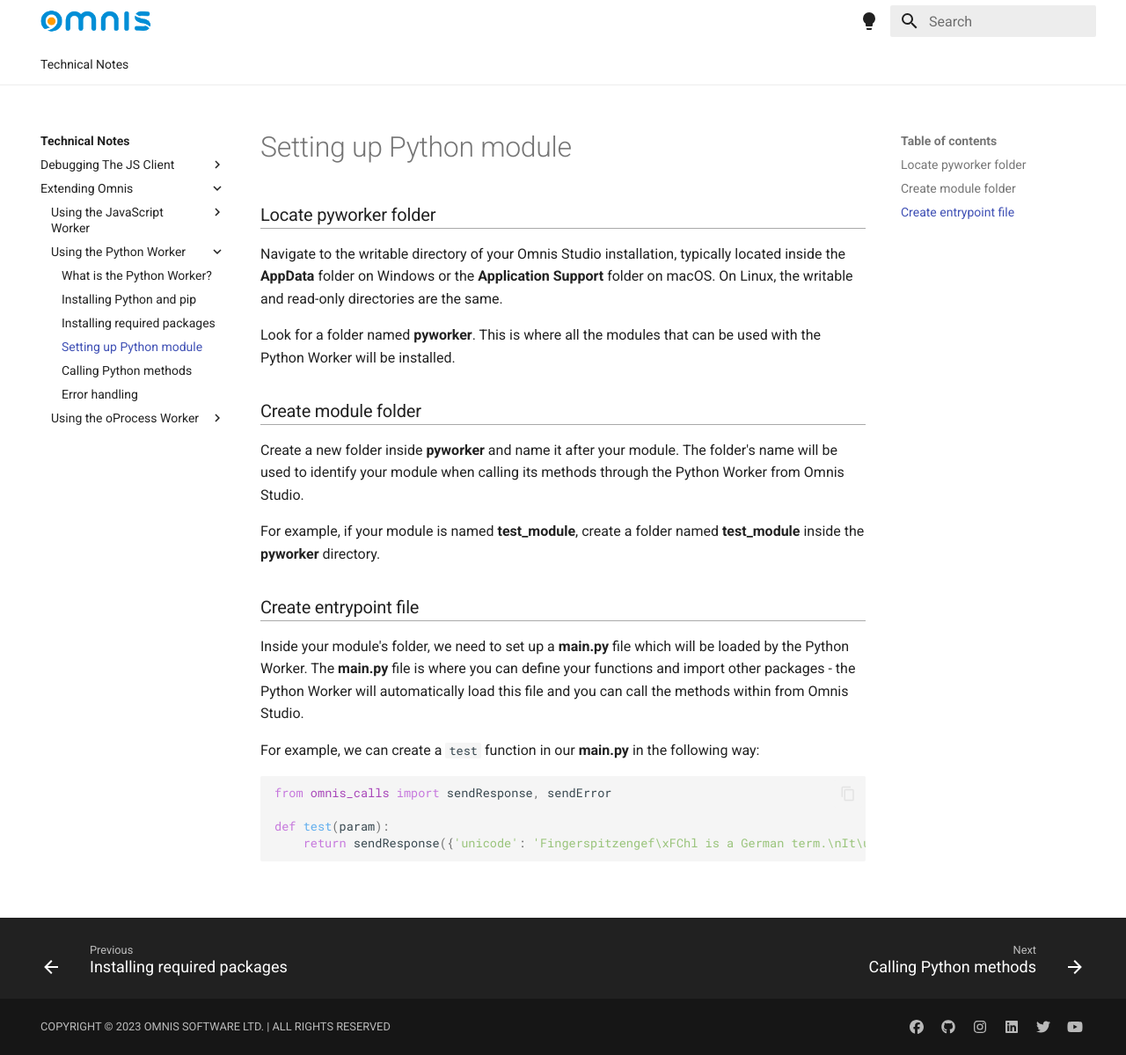
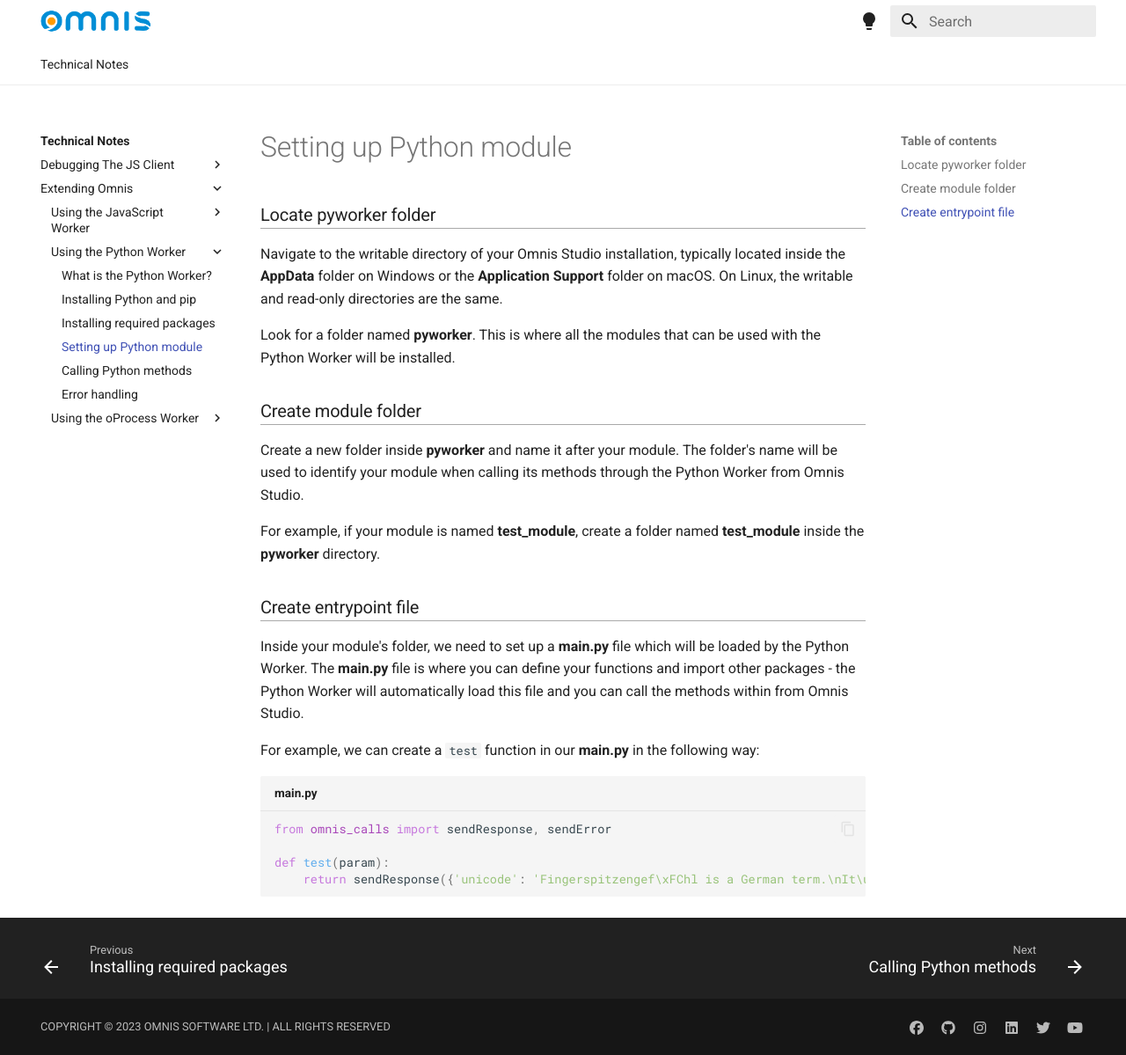
Before and after one commit to OmnisStudio/technotes, an MkDocs documentation site: the page built from docs/Technical Notes/Extending Omnis/Using the Python Worker/4.Setting up Python module.md, in a window 1280 px wide and 1199 px high. Shown: the whole window at 88% size. Built offline with MkDocs 1.6.1 and Material for MkDocs 9.7.7, drawn with Linux system fonts in a browser that asks for light colours.

Commit message:
Added a couple titles to codeblocks to OW3 Python Worker tech note

````diff
--- a/docs/Technical Notes/Extending Omnis/Using the Python Worker/4.Setting up Python module.md
+++ b/docs/Technical Notes/Extending Omnis/Using the Python Worker/4.Setting up Python module.md
@@ -20,7 +20,7 @@ Inside your module's folder, we need to set up a **main.py** file which will be
 
 For example, we can create a `test` function in our **main.py** in the following way:
 
-```python
+```python title="main.py"
 from omnis_calls import sendResponse, sendError
 
 def test(param):
````
Also changed, not shown: docs/Technical Notes/Extending Omnis/Using the Python Worker/5.Calling Python methods.md (+1 -1 lines).
